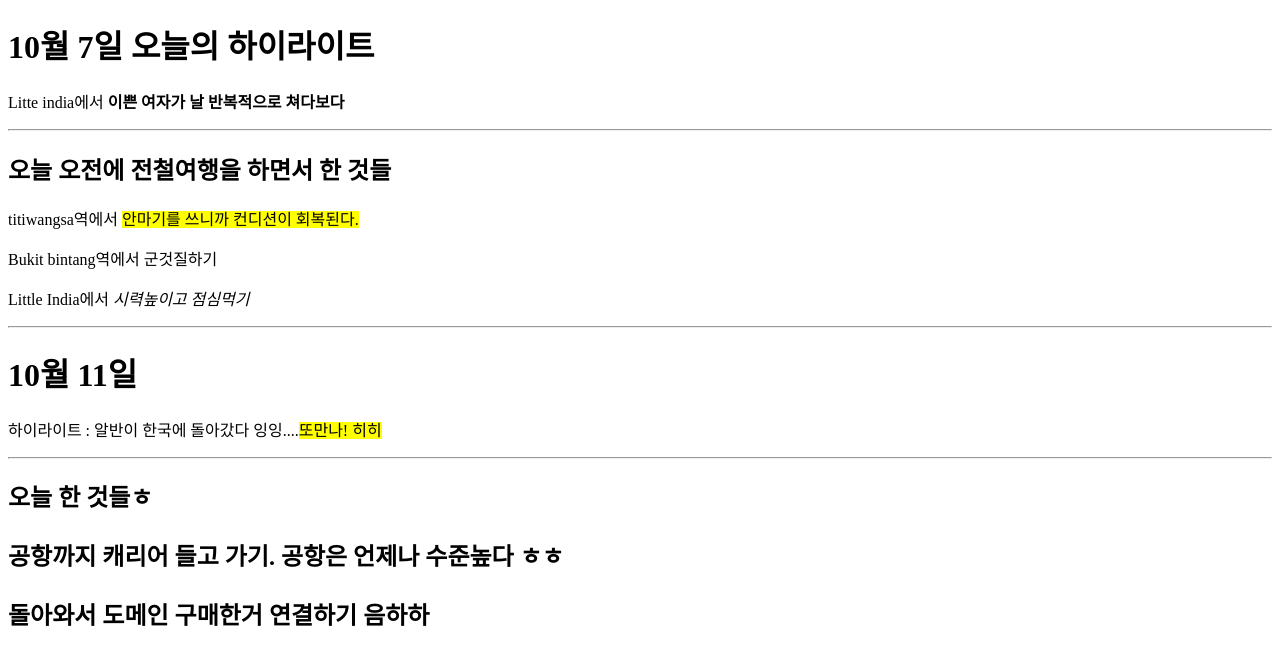
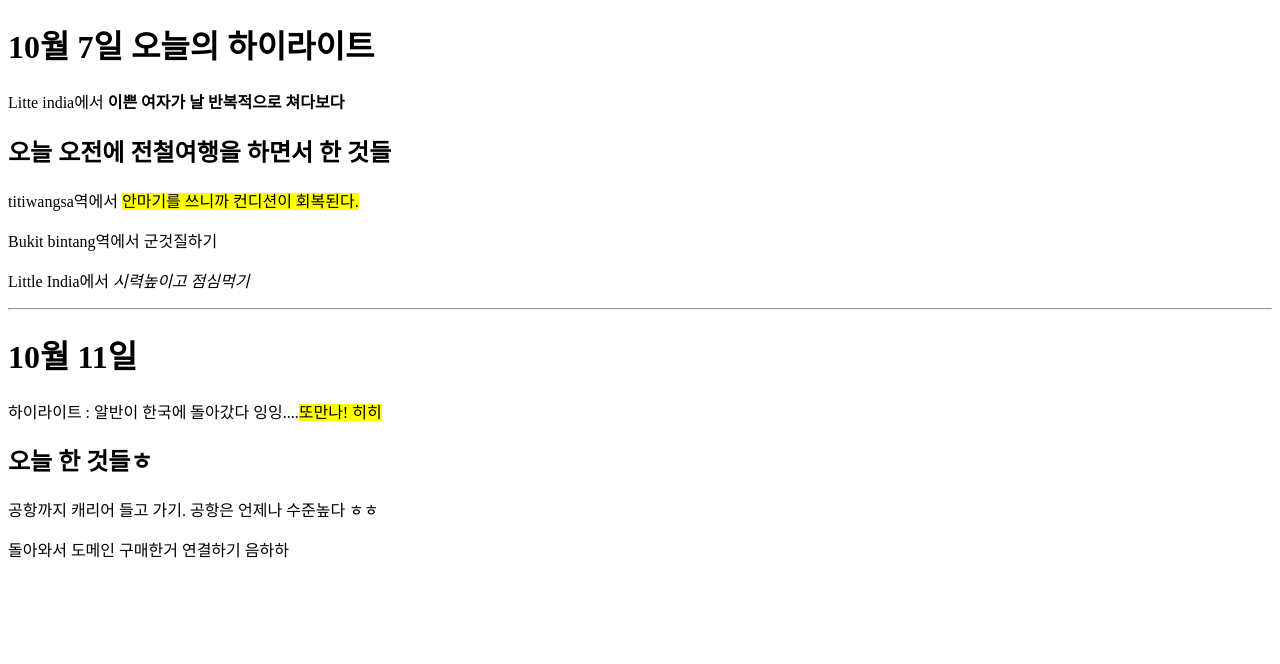
Before and after one commit to Dengsensoo/Dengsen, a plain HTML site: page index.html in a window 1280 px wide. Drawn offline with Linux system fonts and the light colour scheme.

Commit message:
index.html

```diff
--- a/index.html
+++ b/index.html
@@ -7,7 +7,6 @@
     <body>
         <h1>10월 7일 오늘의 하이라이트</h1>
         <p>Litte india에서 <strong>이쁜 여자가 날 반복적으로 쳐다보다</strong></p>
-        <hr>
         <h2>오늘 오전에 전철여행을 하면서 한 것들</h2>
         <p>titiwangsa역에서 <mark>안마기를 쓰니까 컨디션이 회복된다.</mark></p>
         <p>Bukit bintang역에서 군것질하기</p>
@@ -15,8 +14,7 @@
         <hr>
         <h1>10월 11일</h1>
         <p>하이라이트 : 알반이 한국에 돌아갔다 잉잉....<mark>또만나! 히히</mark></p>
-        <hr>
-        <h2>오늘 한 것들ㅎ<h2>
+        <h2>오늘 한 것들ㅎ</h2>
         <p>공항까지 캐리어 들고 가기. 공항은 언제나 수준높다 ㅎㅎ</p>
         <p>돌아와서 도메인 구매한거 연결하기 음하하</p>
     </body>
```
